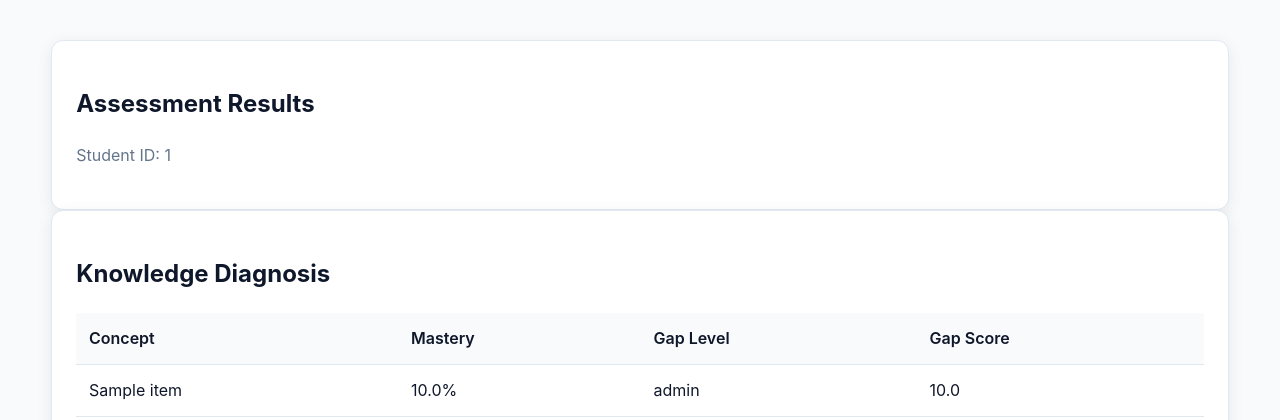
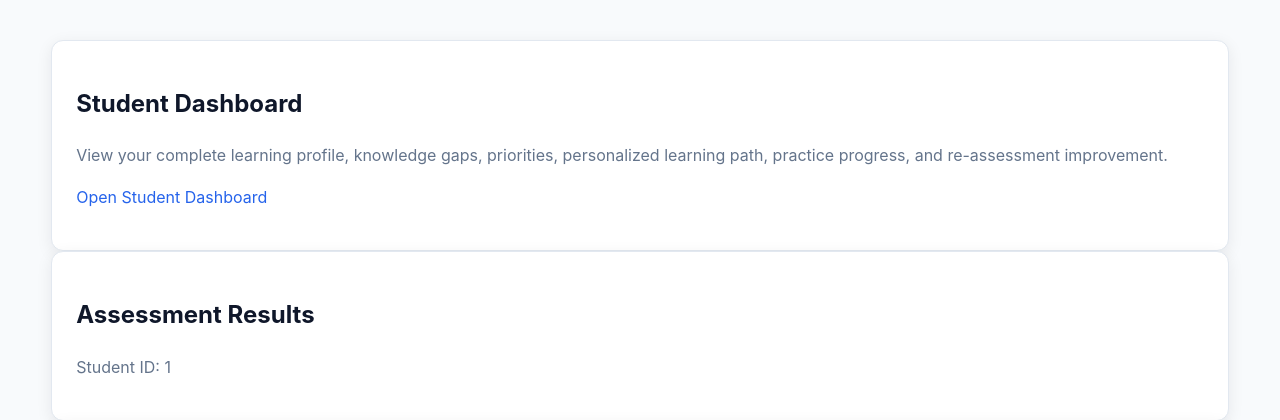
Before and after one commit to qamarsobhy7-source/Smart-Knowledge-Gap-System, a Flask app: template templates/results.html in a window 1280 px wide. Shown: the part 65-485 px from the top of the page. Run offline with Flask 3, Linux system fonts and the light colour scheme; the template is opened without the code that fills it: most values are stand-ins (such as "Sample title", 1, 10 or a date in 2020).

Commit message:
Fix results template title block structure

```diff
--- a/templates/results.html
+++ b/templates/results.html
@@ -1,6 +1,9 @@
 {% extends "base.html" %}
 
-{% block title %}Assessment Results
+{% block title %}Assessment Results{% endblock %}
+
+{% block content %}
+
 <section class="card">
     <h2>Student Dashboard</h2>
     <p class="muted">
@@ -15,10 +18,6 @@
         </a>
     </p>
 </section>
-
-{% endblock %}
-
-{% block content %}
 
 <section class="card">
     <h1>Assessment Results</h1>
```
